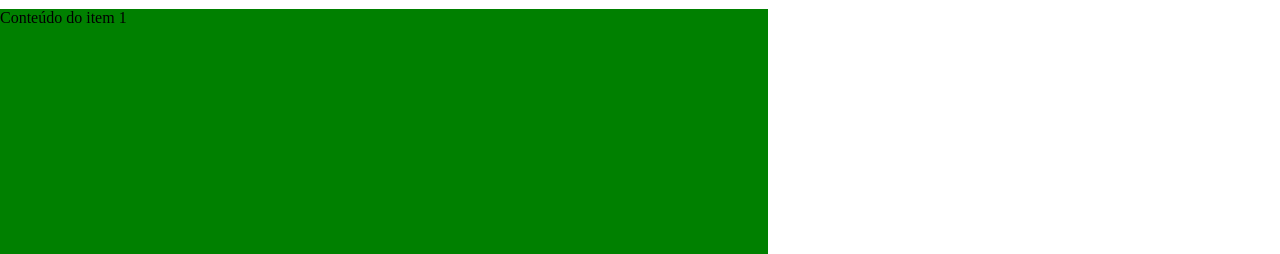
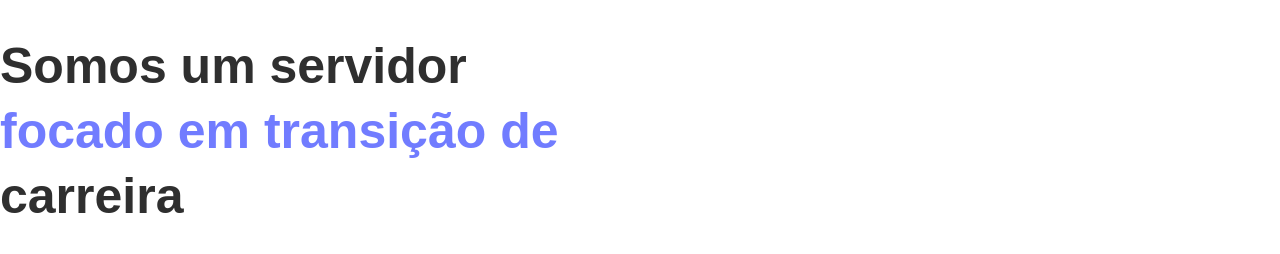
Before and after one commit to ryck-developer/nuxt3-exemplos-de-componentes, a Nuxt app: page / in a window 1280 px wide. Shown: the part 337-591 px from the top of the page. Built offline with nearby package versions, Linux system fonts and the light colour scheme.

Commit message:
1 file modified

```diff
--- a/components/general/ContainerTop.vue
+++ b/components/general/ContainerTop.vue
@@ -1,6 +1,14 @@
 <template>
   <div class="container">
-    <div class="item-1" style="background-color: green">Conteúdo do item 1</div>
+    <div class="item-1">
+      <div class="title">
+        <p>Somos um servidor</p>
+        <p class="enfase">focado em transição de</p>
+        <p>carreira</p>
+      </div>
+      <div class="description"></div>
+      <div class="button-participar"></div>
+    </div>
     <div class="item-2">
       <div class="img">
         <img
@@ -43,4 +51,15 @@ export default {
 .img > img {
   width: 500px;
 }
+
+.title > p {
+  font-size: 50px;
+  line-height: 0.3 !important;
+  font-weight: 700;
+  color: #2f2f2f;
+}
+
+.title > .enfase {
+  color: #717cff;
+}
 </style>
```
